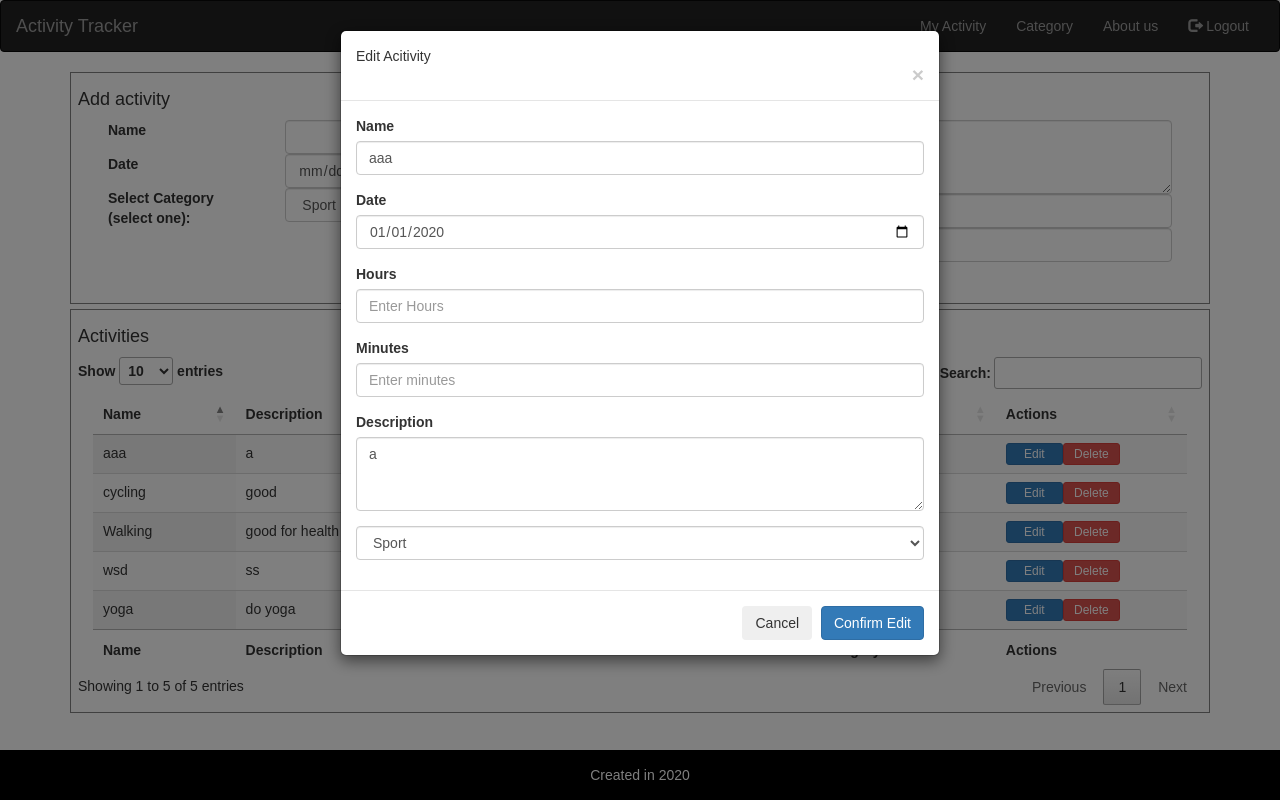
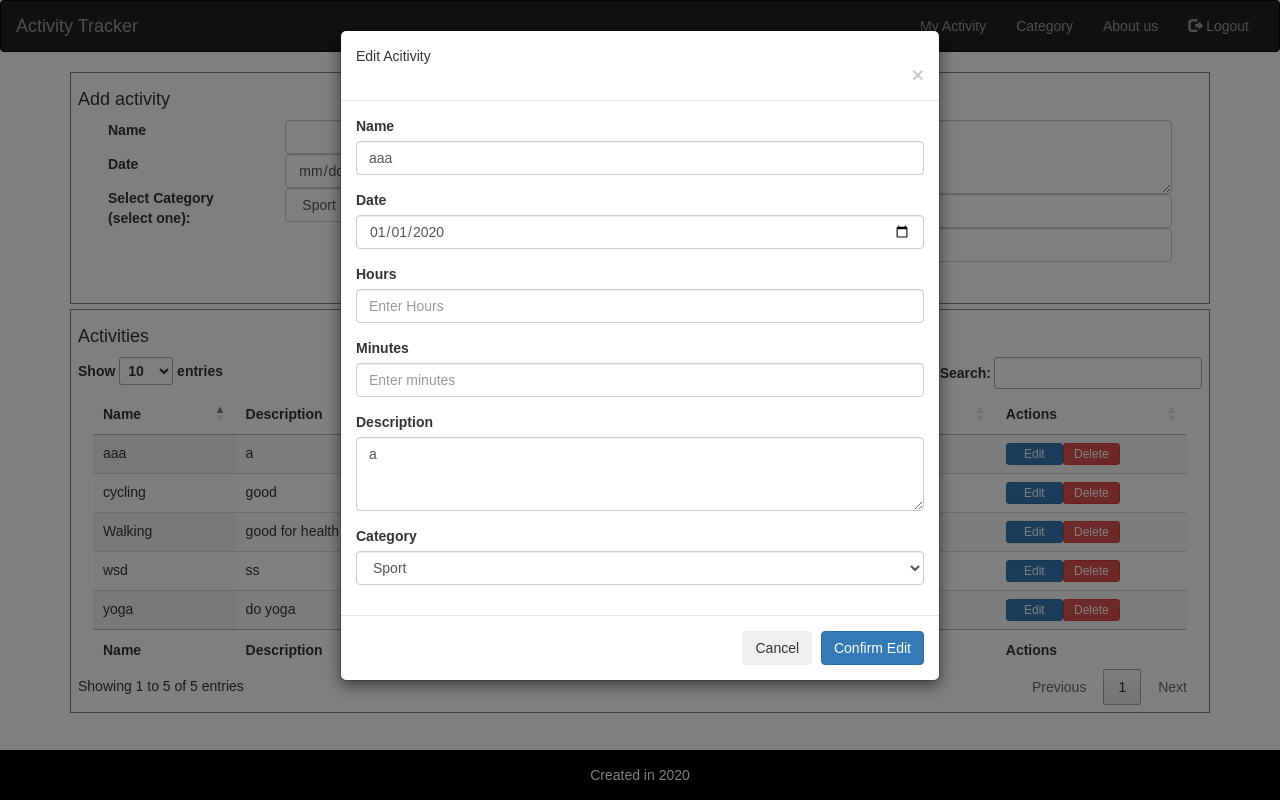
Before and after one commit to pkeyur888/Activity-Tracker, a PHP site: page /home.php in a window 1280 px wide, after a click on "Edit". Run offline with PHP 8.4, Linux system fonts and the light colour scheme; a user stored in the database is signed in; data comes from the database, SQL or seed files in the repository; some libraries are stand-ins or nearby versions.

Commit message:
Changes in edit activity

```diff
--- a/php/home.php
+++ b/php/home.php
@@ -205,6 +205,7 @@
 
               <!-- category selection edit -->
               <div class="form-group">
+               <label for="description">Category</label>
                 <select class="form-control" name="editcatselect" id="editCategory">
                   <?php
                   $allcatnames = fetch_all_categories();
```
